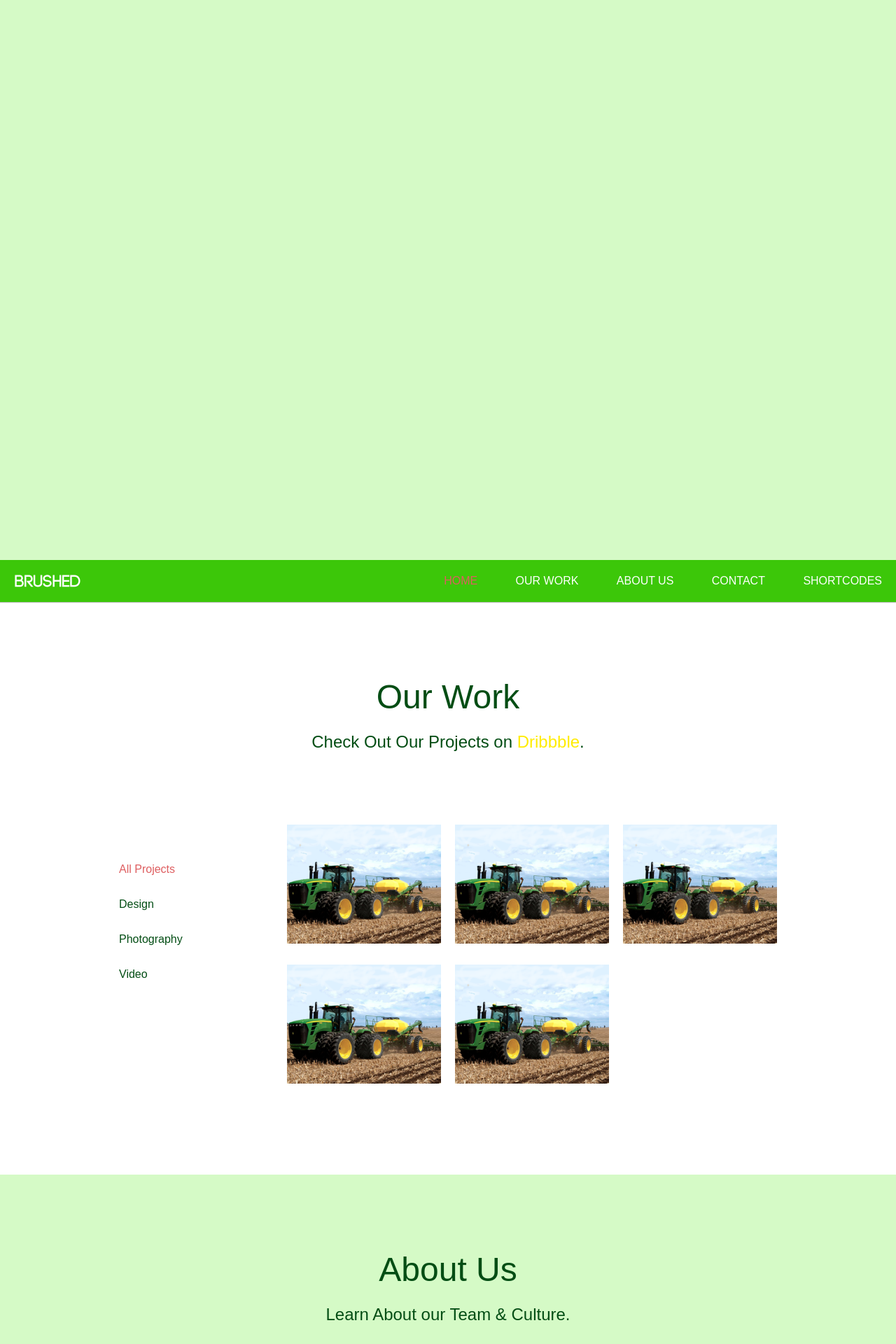
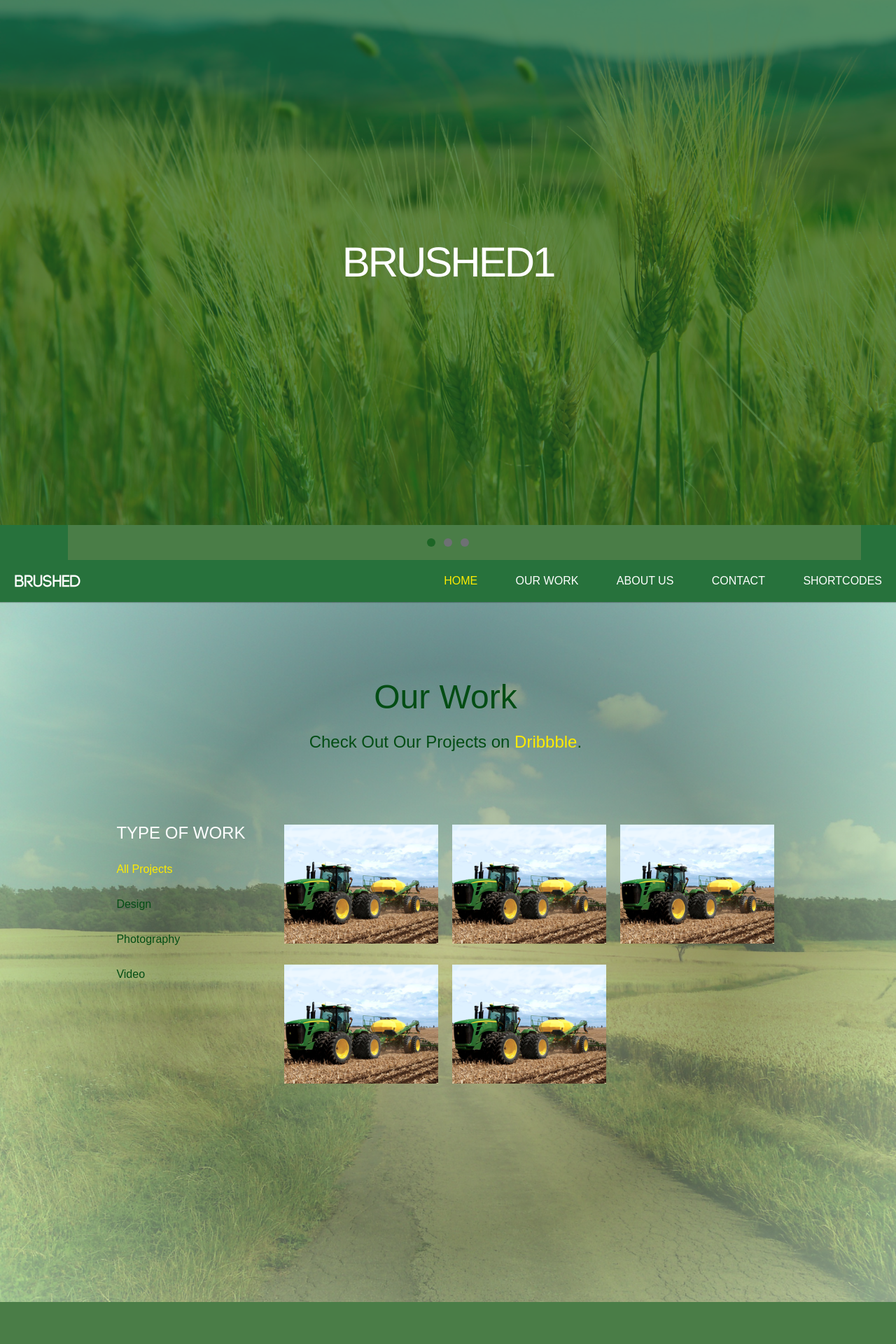
Before and after one commit to mahsa-poorjafari/pack_b, a Rails app: page / in a window 1280 px wide. Shown: the top 1920 px of the page at 70% size. Run offline with Rails 7, Linux system fonts and the light colour scheme; style sheets or scripts are compiled from the project's sources; parts of the project's set-up code (start-up, migrations or seed data) failed here and were passed over; some libraries are stand-ins or nearby versions; some web fonts are replaced.

Commit message:
add background image for divition

```diff
--- a/app/assets/javascripts/main.js
+++ b/app/assets/javascripts/main.js
@@ -377,7 +377,7 @@
 	Modernizr.load([
 	{
 		test: Modernizr.placeholder,
-		nope: '_include/js/placeholder.js',
+		nope: 'placeholder.js',
 		complete : function() {
 				if (!Modernizr.placeholder) {
 						Placeholders.init({
--- a/app/assets/stylesheets/application.css
+++ b/app/assets/stylesheets/application.css
@@ -19,3 +19,19 @@
 
 ul.admin {width:20%; float:right}
 span.Necessary {color:#DE5E60;}
+.container {position:absolute; left:13%}
+.contact-bg {background-image:url('image01.jpg');
+  background-size:cover; height:130%}
+.work-bg {background-image:url('image03.jpg');
+  background-size:cover; height:100%}
+.contact-bg:before, .work-bg:before {
+    content: '';
+		position: absolute;
+		top: 0;
+		right: 0;
+		bottom: 0;
+		left: 0;
+		background-image: radial-gradient(circle, #A4BAA5, #65806B,#CCF7D8);
+		opacity: .65;
+
+}
--- a/app/assets/stylesheets/main.css
+++ b/app/assets/stylesheets/main.css
@@ -301,7 +301,7 @@
 	position: absolute;
 	width: 100%;
 	height: 100%;
-	background: #D5FAC6;
+	background: #1D6526;
 	opacity: 0.7;
 	filter: alpha(opacity=70);
 	z-index: 0;
@@ -336,16 +336,16 @@
 #home-slider .control-nav {
 	position: absolute;
 	width: 100%;
-	background: #fff;
+	background: #4A7D47;
 	height: 50px;
 	bottom: 0;
-	z-index: 2;
+	z-index: 700;
 }
 
 #home-slider #nextslide,
 #home-slider #prevslide {
 	background-image: none;
-	background-color: #1BAE10;
+	background-color: #27723C;
 	display: inline-block;
 	margin: 0;
 	position: relative;
@@ -373,7 +373,7 @@
 
 #home-slider #nextslide:hover,
 #home-slider #prevslide:hover {
-	background-color:#DE5E60;
+	background-color:#FFEC00;
 }
 
 #home-slider #nextslide i,
@@ -431,11 +431,11 @@
 
 #home-slider ul#slide-list li.current-slide a,
 #home-slider ul#slide-list li.current-slide a:hover {
-	background-color:#59C912;
+	background-color:#1D6526;
 }
 
 #home-slider #nextsection {
-	background-color: #1BAE10;
+	background-color: #27723C;
 	margin: 0;
 	position: relative;
 	float:right;
@@ -449,7 +449,7 @@
 }
 
 #home-slider #nextsection:hover {
-	background-color:#DE5E60;
+	background-color:#FFEC00;
 }
 
 #home-slider #nextsection i {
@@ -480,7 +480,7 @@
 	position: relative;
 	width: 100%;
 	height: 60px;
-	background: #3CC709;
+	background: #27723C;
 	z-index: 1001;
 
 	-webkit-box-shadow: 0 1px 1px rgba(0, 0, 0, 0.25);
@@ -553,7 +553,7 @@
 
 nav#menu #menu-nav li.current a,
 nav#menu #menu-nav li a:hover {
-	color: #DE5E60;
+	color: #FFEC00;
 }
 
 
@@ -636,7 +636,7 @@
 }
 
 .page-alternate {
-	background: #D5FAC6;
+	background: #4A7D47;
 	padding: 100px 0;
 	position: relative;
 	z-index: 99;
@@ -693,7 +693,7 @@
 }
 
 .work-nav #filters li a.selected {
-	color: #DE5E60;
+	color: #FFEC00;
 }
 
 #thumbs {
@@ -935,8 +935,8 @@
 	-moz-box-shadow: none;
 	box-shadow: none;
 
-	background: #D5FAC6;
-    color: #07250C;
+	background: #4A7D47;
+    color: #FFFF65;
     font-size: 16px;
     height: auto;
     padding: 15px;
@@ -980,7 +980,7 @@
 }
 
 #contact-form .submit:hover {
-    background: #DE5E60;
+    background: #FFEC00;
     color: #FFFFFF;
 }
 
@@ -1040,6 +1040,7 @@
 
 #social-area {
     text-align: center;
+    background:#EDED5F;
 }
 
 #social-area #social ul {
@@ -1063,7 +1064,7 @@
 	width: 70px;
 	height: 70px;
 
-	background:#1BAE10;
+	background:#4A7D47;
 
 	-webkit-transition: all 400ms ease-out 0s;
 	   -moz-transition: all 400ms ease-out 0s;
@@ -1101,7 +1102,7 @@
 
 #social ul li:hover a,
 #social ul li.active a {
-	background-color: #DE5E60;
+	background-color: #FFEC00;
 
 	-webkit-transform: rotateY(0deg);
 	   -moz-transform: rotateY(0deg);
@@ -1131,7 +1132,7 @@
 	position: relative;
 	width: 100%;
 	height: auto;
-	background: #3CC709;
+	background: #27723C;
 	text-align: center;
 	z-index: 99;
 }
--- a/app/views/layouts/application.html.haml
+++ b/app/views/layouts/application.html.haml
@@ -1,10 +1,10 @@
 !!!
 %html
   %head
-    %title= 'دیزاین کیمیاکاران بسته درجه دو'
+    %title= 'کیمیاکاران '
 
     = stylesheet_link_tag    "application", media: "all"
-    = javascript_include_tag "application"
+
     = csrf_meta_tags
 
   %body
@@ -17,7 +17,8 @@
     #home-slider
       .overlay
       .slider-text
-        #slidecaption
+        #slidecaption= 'کیمیاکاران'
+
       .control-nav
         = link_to '#' , :class => "load-item", :id => "prevslide" do
           %i.font-icon-arrow-simple-left
@@ -49,3 +50,4 @@
     / End Header
     = yield
     = render "shared/footer"
+  = javascript_include_tag "application"
--- a/app/views/static/home.html.haml
+++ b/app/views/static/home.html.haml
@@ -14,7 +14,7 @@
 
 
 / Our Work Section
-#work.page
+#work.page.work-bg
   .container
     / Title Page
     .row
@@ -103,7 +103,7 @@
 
 
 / About Section
-#about.page-alternate
+#about.page-alternate{:style => "height:50%"}
   .container
     / Title Page
     .row
@@ -115,7 +115,7 @@
 
 
 / Contact Section
-#contact.page
+#contact.page.contact-bg
   .container
     / Title Page
     .row
```
Also changed, not shown: app/assets/javascripts/application.js (+11 -1 lines), app/assets/images/image03.jpg (renamed from app/assets/images/image03.JPG).
